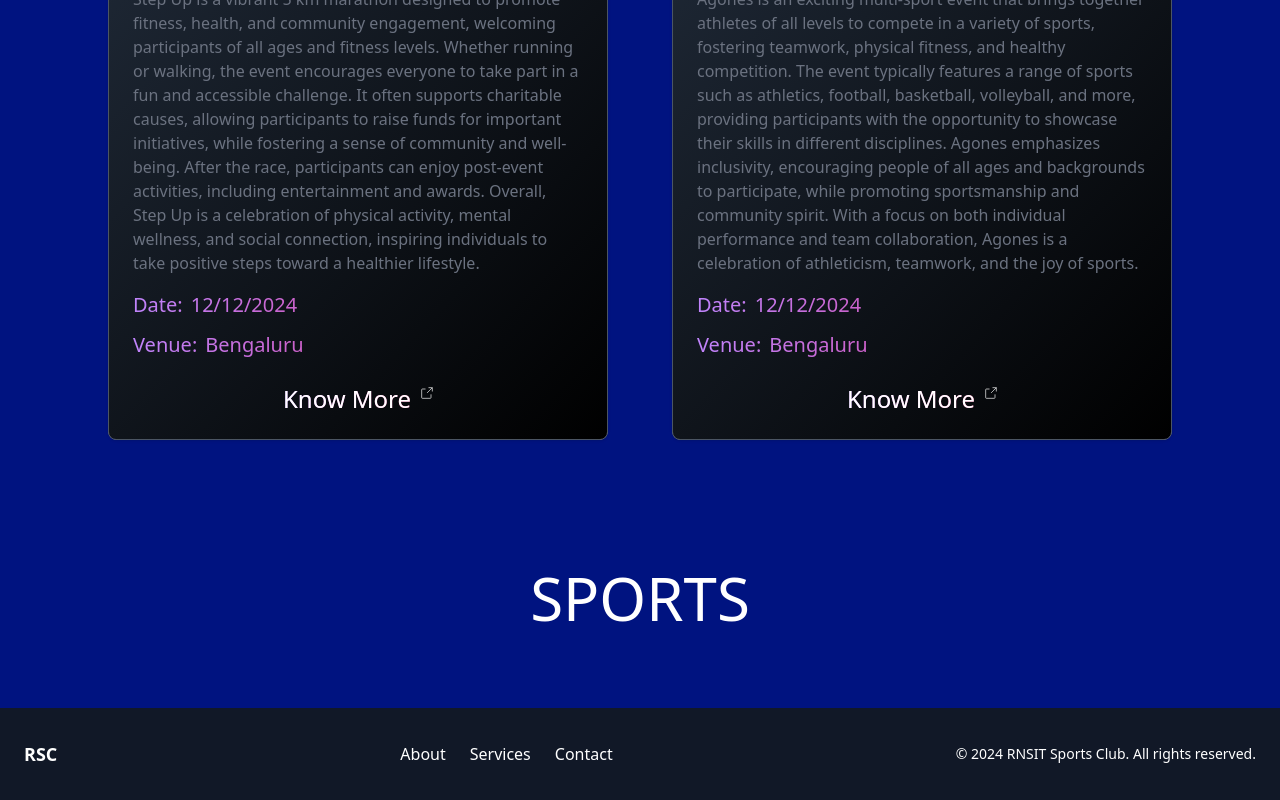
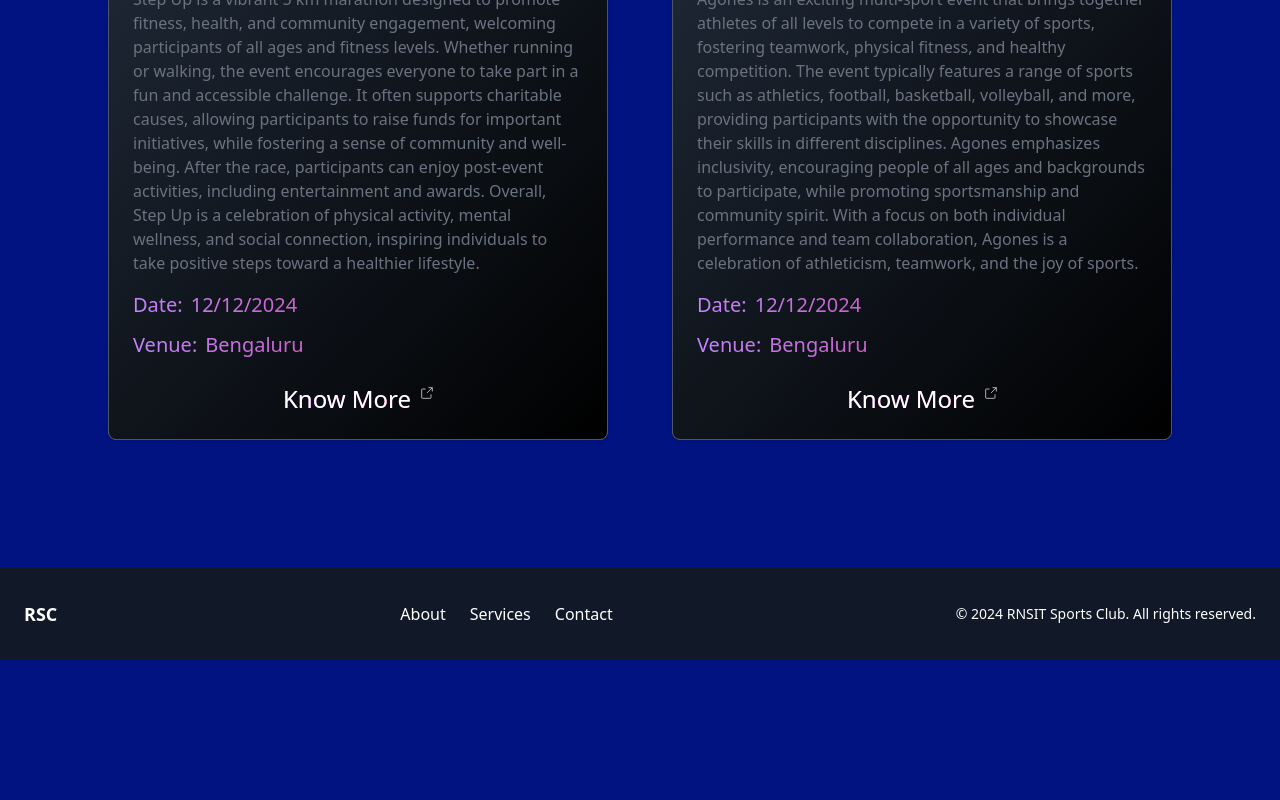
Before and after one commit to Pranava116/RSC_Sports_Web, a React (Vite) app in the folder client/: page / in a window 1280 px wide. Shown: the part 1124-1924 px from the top of the page. After the commit the page ends 1784 px from the top, so only its background shows below. Built offline with nearby package versions, Linux system fonts and the light colour scheme; a web font is replaced by a local one.

Commit message:
Done with the cards

```diff
--- a/client/src/pages/LandingPage.jsx
+++ b/client/src/pages/LandingPage.jsx
@@ -28,9 +28,6 @@ function LandingPage() {
         })}
         </div>
         <div className='flex-col items-center justify-center'>
-          <div className=''>
-          <Text text="SPORTS" />
-          </div>
 
       </div>
       </div>
```
